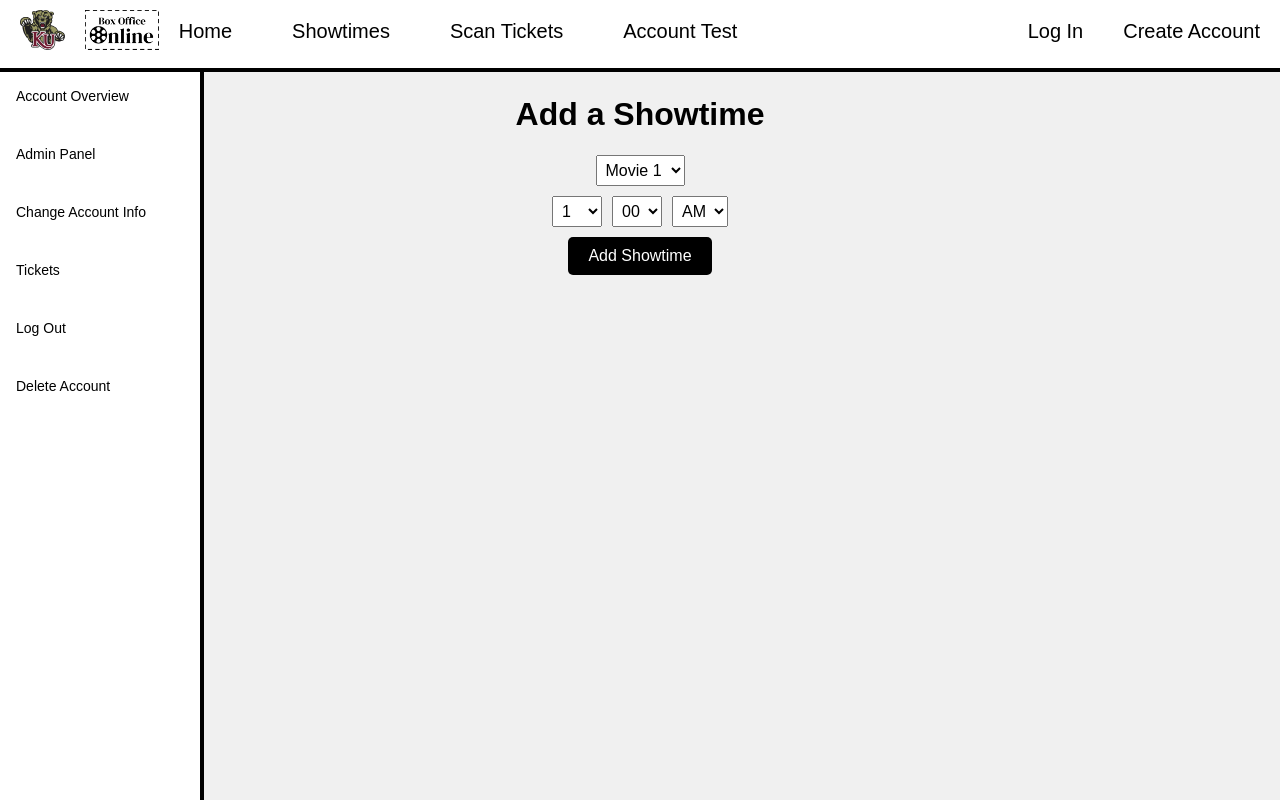
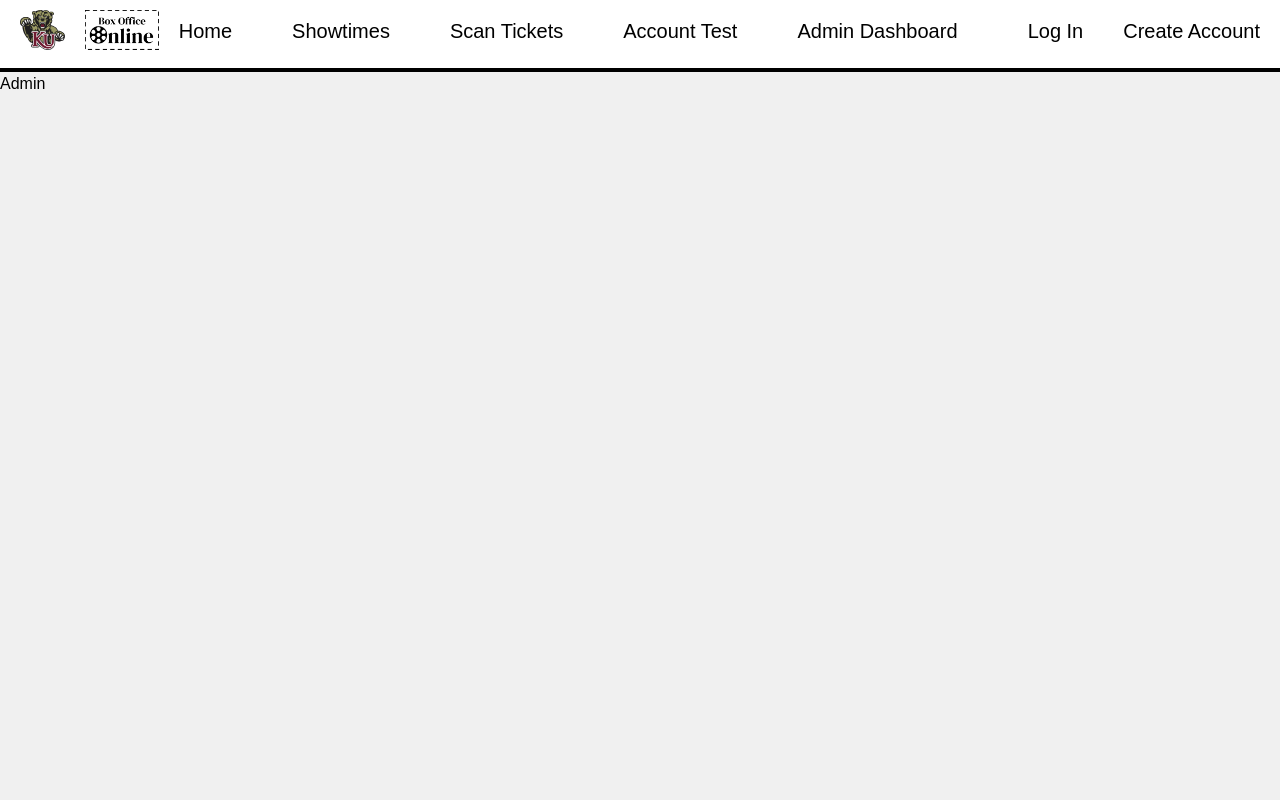
Before and after one commit to BoxOfficeOnline/Box-Office-Online, a React (Vite) app in the folder Client/: page /admin in a window 1280 px wide. Built offline with nearby package versions, Linux system fonts and the light colour scheme.

Commit message:
Gave add-showtime its own route and added an admin dashboard page. Moved the admin dashboard from the sidebar to the navbar.

```diff
--- a/Client/src/App.tsx
+++ b/Client/src/App.tsx
@@ -9,7 +9,8 @@ import Showtimes from './pages/Showtimes.tsx'
 import Login from './pages/Login.tsx'
 import CreateAccount from './pages/CreateAccount.tsx'
 import Account from './pages/accountPages/Account.tsx'
-import Admin from './pages/accountPages/Admin.tsx'
+import AddShowtime from './pages/adminPages/AddShowtime.tsx'
+import Admin from './pages/adminPages/Admin.tsx'
 import Change from './pages/accountPages/Change.tsx'
 import Tickets from './pages/accountPages/Tickets.tsx'
 import Logout from './pages/accountPages/Logout.tsx'
@@ -28,9 +29,10 @@ function App() {
                 <Route path="showtimes" element={<Showtimes />} />
                 <Route path="login" element={<Login />} />
                 <Route path="createAccount" element={<CreateAccount />} />
+                <Route path="addshowtime" element={<AddShowtime />} />
+                <Route path="admin" element={<Admin />} />
                 <Route element={<AccountLayout />}>
                     <Route path="account" element={<Account />} />
-                    <Route path="admin" element={<Admin />} />
                     <Route path="change" element={<Change />} />
                     <Route path="tickets" element={<Tickets />} />
                     <Route path="logout" element={<Logout />} />
--- a/Client/src/components/navbar/Nav.tsx
+++ b/Client/src/components/navbar/Nav.tsx
@@ -22,6 +22,9 @@ function Nav() {
                 <Link to="/account">
                     Account Test
                 </Link>
+                <Link to="/addshowtime">
+                    Admin Dashboard
+                </Link>
             </div>
             <div style={{ display: 'flex', marginLeft: 'auto' }}>
                 <Link to="/login">
--- a/Client/src/components/sidebar/Sidebar.tsx
+++ b/Client/src/components/sidebar/Sidebar.tsx
@@ -8,9 +8,6 @@ function Sidebar() {
             <div className="navLinks">
                 <Link to="/account">
                     Account Overview
-                </Link>
-                <Link to="/admin">
-                    Admin Panel
                 </Link>
                 <Link to="/change">
                     Change Account Info
--- a/Client/src/pages/accountPages/Admin.tsx
+++ b/Client/src/pages/adminPages/AddShowtime.tsx
@@ -2,7 +2,7 @@ import { useEffect, useState } from "react"
 import "../../components/App.css"
 import { accountFetch, getAccountId } from "../../accountApi.ts"
 
-export default function Admin() {
+export default function AddShowtime() {
     return (
 
         <div>
--- /dev/null
+++ b/Client/src/pages/adminPages/Admin.tsx
@@ -0,0 +1,5 @@
+export default function Admin() {
+    return <div>Admin</div>
+}
+
+// I am going to add its own sidebar too
```
